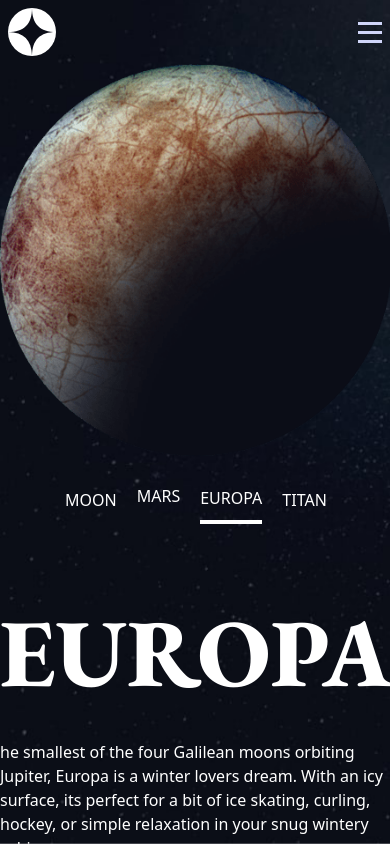
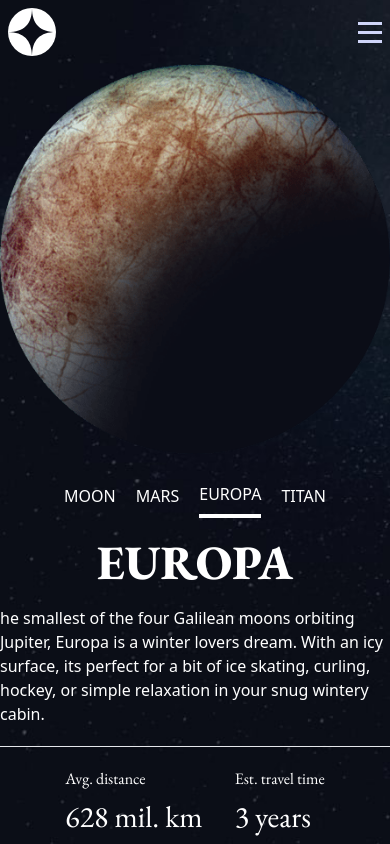
Before and after one commit to Torycd/spacetravel, a React app: page /Destination/Europa in a window 390 px wide. Built offline with nearby package versions, Linux system fonts and the light colour scheme; the HTML template or start-up script is replaced by a standard one.

Commit message:
70% done baby

```diff
--- a/src/Pages/Destination.jsx
+++ b/src/Pages/Destination.jsx
@@ -42,7 +42,7 @@ const Destination = () => {
                 MOON
               </NavLink>
             </li>
-            <li className="h-full flex items-center pb-2">
+            <li className="h-full flex items-center">
               <NavLink
                 to="/Destination/Mars"
                 className={({ isActive }) =>
--- a/src/components/Europa.jsx
+++ b/src/components/Europa.jsx
@@ -1,17 +1,17 @@
-
-
 const Europa = () => {
   return (
-    <div className="flex flex-col gap-10 text-left mt-20">
-      <h1 className="text-8xl font-Inte font-extrabold">EUROPA</h1>
-      <p>
-      he smallest of the four Galilean moons orbiting Jupiter, Europa is a
-  winter lovers dream. With an icy surface, its perfect for a bit of
-  ice skating, curling, hockey, or simple relaxation in your snug
-  wintery cabin.
+    <div className="flex flex-col lg:justify-normal gap-5 lg:gap-10 text-left mt-5 lg:mt-20">
+      <h1 className="text-5xl md:text-8xl font-Inte flex justify-center lg:justify-normal font-extrabold">
+        EUROPA
+      </h1>
+      <p className="flex justify-center lg:justify-normal">
+        he smallest of the four Galilean moons orbiting Jupiter, Europa is a
+        winter lovers dream. With an icy surface, its perfect for a bit of ice
+        skating, curling, hockey, or simple relaxation in your snug wintery
+        cabin.
       </p>
-      <hr className="bg-white mr-40" />
-      <div className="flex justify-around mr-40 font-Inte">
+      <hr className="bg-white lg:mr-40 flex justify-center lg:justify-normal" />
+      <div className="flex justify-center gap-8 lg:gap-0 lg:justify-around lg:mr-40 font-Inte">
         <span className="flex flex-col gap-2">
           <p>Avg. distance</p>
           <p className="text-3xl">628 mil. km</p>
--- a/src/components/Mars.jsx
+++ b/src/components/Mars.jsx
@@ -1,15 +1,15 @@
 const Mars = () => {
   return (
-    <div className="flex flex-col gap-10 text-left mt-20">
-      <h1 className="text-8xl font-Inte font-extrabold">MARS</h1>
+    <div className="flex flex-col  lg:justify-normal gap-5 lg:gap-10 text-left mt-5 lg:mt-20">
+      <h1 className="text-5xl md:text-8xl font-Inte flex justify-center lg:justify-normal  font-extrabold">MARS</h1>
       <p>
         Dont forget to pack your hiking boots. Youll need them to tackle Olympus
         Mons, the tallest planetary mountain in our solar system. Its two and a
         half times the size of Everest!
       </p>
-      <hr className="bg-white mr-40" />
-      <div className="flex justify-around mr-40 font-Inte">
-        <span className="flex flex-col gap-2">
+      <hr className="bg-white lg:mr-40 flex justify-center lg:justify-normal" />
+      <div className="flex justify-center gap-8 lg:gap-0 lg:justify-around lg:mr-40 font-Inte">
+        <span className="flex flex-col gap-2 justify-center lg:justify-normal">
           <p>Avg. distance</p>
           <p className="text-3xl">225 mil. km</p>
         </span>
--- a/src/components/Moon.jsx
+++ b/src/components/Moon.jsx
@@ -1,14 +1,17 @@
 const Moon = () => {
   return (
-    <div className="flex flex-col  lg:justify-normal gap-5 lg:gap-10 text-left mt-5 lg:mt-20">
-      <h1 className="text-8xl font-Inte flex justify-center lg:justify-normal  font-extrabold">MOON</h1>
+    <div className="flex flex-col lg:justify-normal gap-5 lg:gap-10 text-left mt-5 lg:mt-20">
+      <h1 className="text-5xl md:text-8xl font-Inte flex justify-center lg:justify-normal font-extrabold">
+        MOON
+      </h1>
       <p className="flex justify-center lg:justify-normal">
-        See our planet as youve never seen it before.<br/>  A perfect relaxing trip
-        away to help regain perspective and<br/>  come back refreshed. While youre
-        there, take in some history by visiting<br/>  the Luna 2 and Apollo 11 landing
-        sites.
+        See our planet as youve never seen it before.
+        <br /> A perfect relaxing trip away to help regain perspective and
+        <br /> come back refreshed. While youre there, take in some history by
+        visiting
+        <br /> the Luna 2 and Apollo 11 landing sites.
       </p>
-      <hr className="bg-white lg:mr-40 flex justify-center lg:justify-normal " />
+      <hr className="bg-white lg:mr-40 flex justify-center lg:justify-normal" />
       <div className="flex justify-center gap-8 lg:gap-0 lg:justify-around lg:mr-40 font-Inte">
         <span className="flex flex-col gap-2 justify-center lg:justify-normal">
           <p>Avg. distance</p>
--- a/src/components/ResponsiveBackground.jsx
+++ b/src/components/ResponsiveBackground.jsx
@@ -59,6 +59,8 @@ const ResponsiveBackground = ({ children }) => {
         className="hidden md:flex flex-col lg:hidden h-dvh fixed overflow-auto inset-0"
         style={{
           backgroundImage: backgroundImageTablet,
+          backgroundSize: "cover",
+          backgroundPosition: "center",
         }}
       >
         {children}
--- a/src/components/Titan.jsx
+++ b/src/components/Titan.jsx
@@ -1,15 +1,17 @@
 const Titan = () => {
   return (
-    <div className="flex flex-col gap-10 text-left mt-20">
-      <h1 className="text-8xl font-Inte font-extrabold">Titan</h1>
-      <p>
+    <div className="lex flex-col lg:justify-normal gap-5 lg:gap-10 text-left mt-5 lg:mt-20">
+      <h1 className="text-5xl md:text-8xl font-Inte flex justify-center lg:justify-normal font-extrabold">
+        Titan
+      </h1>
+      <p className="flex justify-center lg:justify-normal">
         The only moon known to have a dense atmosphere other than Earth, Titan
         is a home away from home (just a few hundred degrees colder!). As a
         bonus, you get striking views of the Rings of Saturn.
       </p>
-      <hr className="bg-white mr-40" />
-      <div className="flex justify-around mr-40 font-Inte">
-        <span className="flex flex-col gap-2">
+      <hr className="bg-white lg:mr-40 flex justify-center lg:justify-normal" />
+      <div className="flex justify-center gap-8 lg:gap-0 lg:justify-around lg:mr-40 font-Inte">
+        <span className="flex flex-col gap-2 justify-center lg:justify-normal">
           <p>Avg. distance</p>
           <p className="text-3xl">1.6 bil. km</p>
         </span>
```
